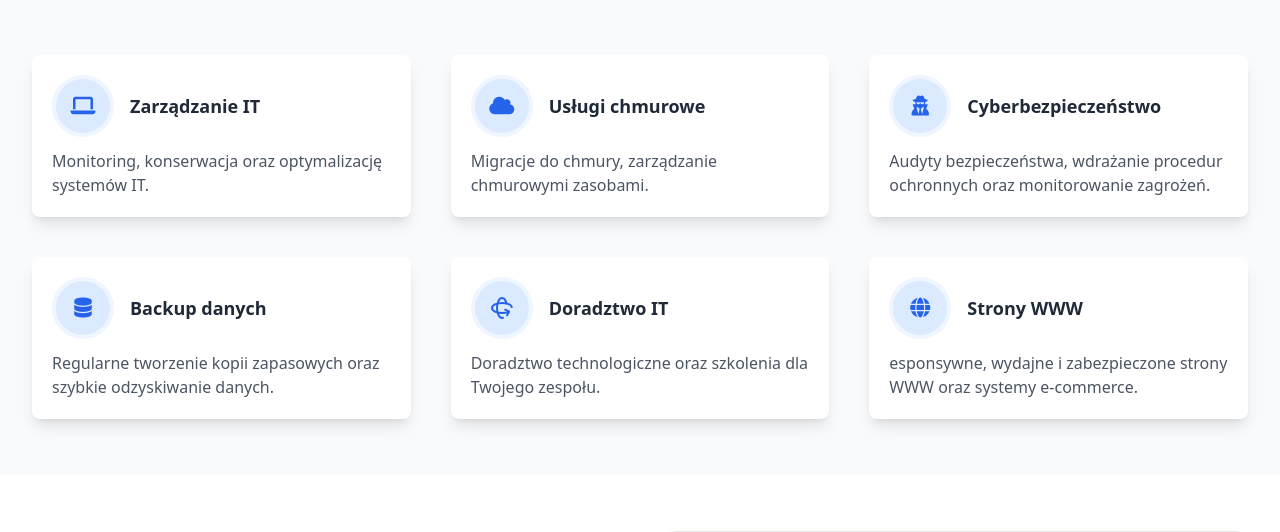
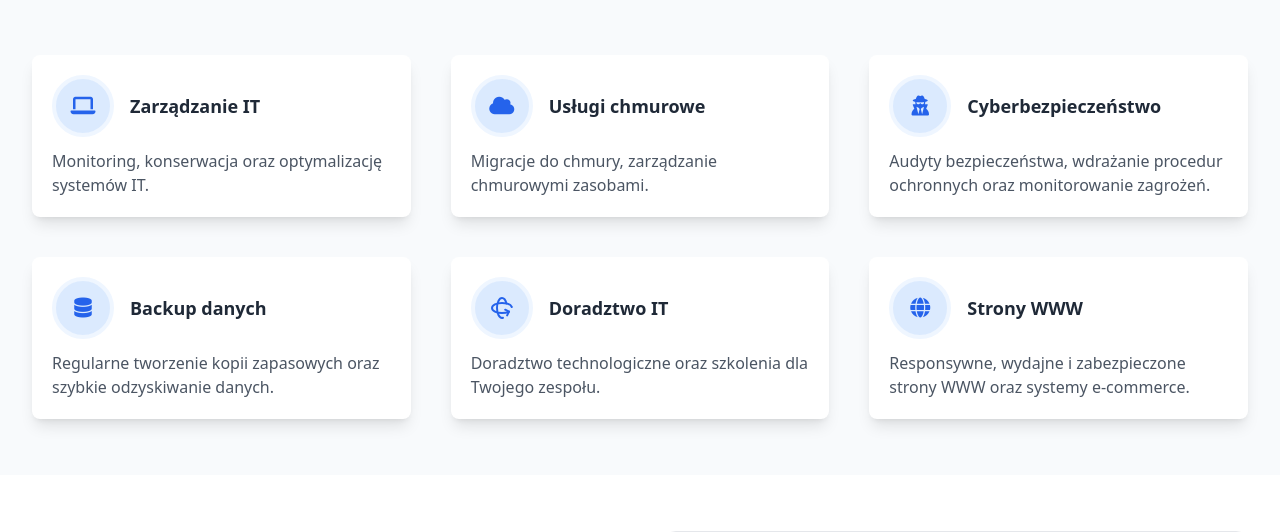
Before and after one commit to akulewicz/techsolutions, a Flask app: page / in a window 1280 px wide. Shown: the part 656-1188 px from the top of the page. Run offline with Flask 3, Linux system fonts and the light colour scheme; some libraries are stand-ins or nearby versions.

Commit message:
Fix description

```diff
--- a/app/templates/home.html
+++ b/app/templates/home.html
@@ -118,7 +118,7 @@
             <h3 class="block text-lg font-semibold text-gray-800">Strony WWW</h3>
           </div>
         </div>
-        <p class="text-gray-600"><Ri:viewport></Ri:viewport>esponsywne, wydajne i zabezpieczone strony WWW oraz systemy e-commerce.</p>
+        <p class="text-gray-600">Responsywne, wydajne i zabezpieczone strony WWW oraz systemy e-commerce.</p>
       </div>
       <!-- End Card -->
     </div>
```
